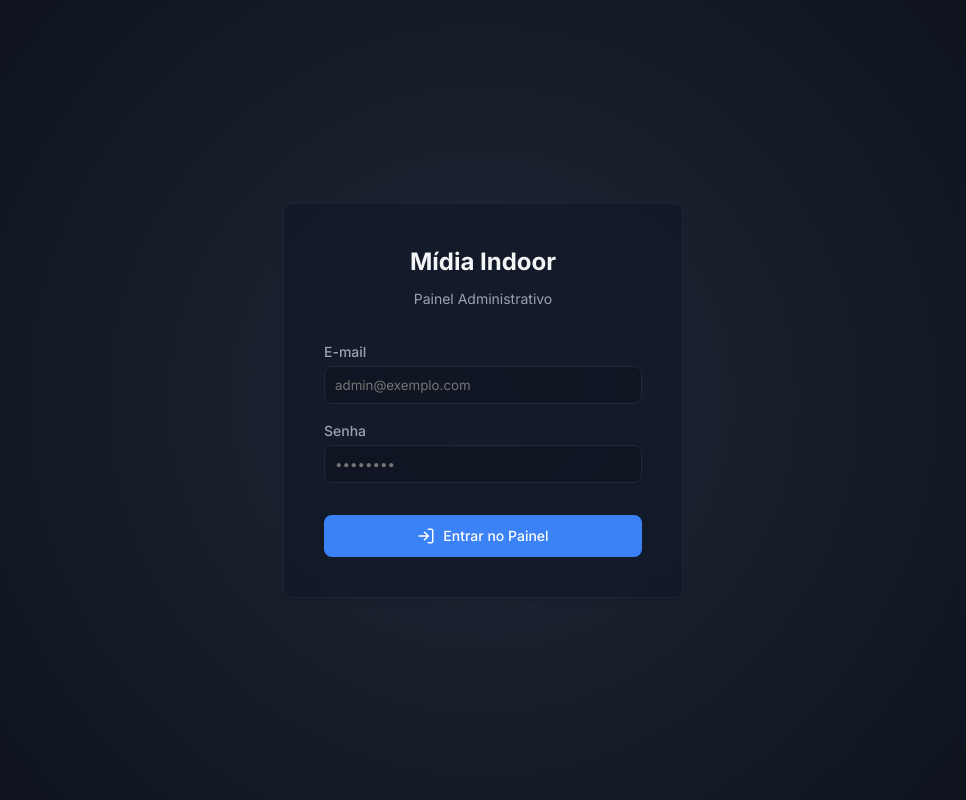
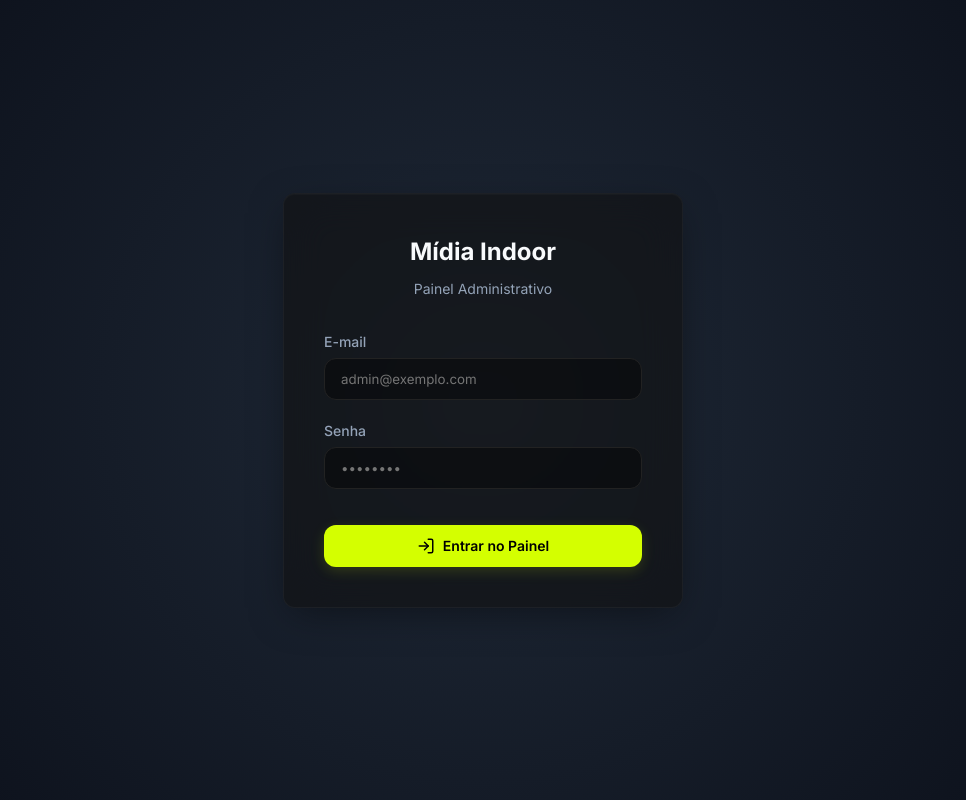
Before and after one commit to andredeve/midia-indoor-admin, a React (Vite) app: page /login in a window 1280 px wide. Shown: the whole page, without its empty margins (157-1123 px from the left). Built offline with nearby package versions, Linux system fonts and the light colour scheme; no server answers.

Commit message:
Redesign: Nova identidade visual GYM PLAY MÍDIA (Dark Mode Neon)

```diff
--- a/src/components/Layout.tsx
+++ b/src/components/Layout.tsx
@@ -9,9 +9,16 @@ export default function Layout() {
     <div className="app-container">
       {/* Sidebar */}
       <aside className="sidebar">
-        <div className="sidebar-header">
-          <MonitorPlay size={24} color="var(--primary-color)" />
-          <span>Mídia Indoor</span>
+        <div className="sidebar-header" style={{ flexDirection: 'column', alignItems: 'flex-start', padding: '2rem 1.5rem', gap: '0.25rem' }}>
+          <div style={{ display: 'flex', alignItems: 'center', gap: '0.5rem' }}>
+            <MonitorPlay size={28} color="var(--primary-color)" />
+            <span style={{ fontSize: '1.5rem', fontWeight: 800, letterSpacing: '1px', textTransform: 'uppercase', color: '#ffffff' }}>
+              GYM <span style={{ color: 'var(--primary-color)' }}>PLAY</span>
+            </span>
+          </div>
+          <span style={{ fontSize: '0.7rem', letterSpacing: '3px', color: 'var(--text-muted)', textTransform: 'uppercase', alignSelf: 'flex-start', marginLeft: '2.5rem' }}>
+            — Mídia —
+          </span>
         </div>
 
         <nav className="sidebar-nav">
--- a/src/index.css
+++ b/src/index.css
@@ -1,18 +1,19 @@
 @import url('https://fonts.googleapis.com/css2?family=Inter:wght@300;400;500;600;700&display=swap');
 
 :root {
-  --bg-color: #0b0f19;
-  --panel-bg: #111827;
-  --panel-border: #1f2937;
-  --primary-color: #3b82f6;
-  --primary-hover: #2563eb;
-  --text-main: #f3f4f6;
-  --text-muted: #9ca3af;
+  --bg-color: #050505;
+  --panel-bg: #111111;
+  --panel-border: #222222;
+  --primary-color: #d4ff00; /* Verde neon vibrante */
+  --primary-hover: #bde600;
+  --primary-glow: rgba(212, 255, 0, 0.15);
+  --text-main: #f8fafc;
+  --text-muted: #94a3b8;
   --danger-color: #ef4444;
   --success-color: #10b981;
   --font-main: 'Inter', sans-serif;
-  --transition-speed: 0.2s;
-  --border-radius: 8px;
+  --transition-speed: 0.3s;
+  --border-radius: 12px;
 }
 
 * {
@@ -27,6 +28,7 @@ body {
   color: var(--text-main);
   line-height: 1.5;
   -webkit-font-smoothing: antialiased;
+  background-image: radial-gradient(circle at 50% 0%, rgba(212, 255, 0, 0.03) 0%, transparent 50%);
 }
 
 a {
@@ -40,12 +42,17 @@ ul {
 
 /* Glassmorphism effects for inputs and cards */
 .glass-panel {
-  background: rgba(17, 24, 39, 0.7);
-  backdrop-filter: blur(12px);
-  -webkit-backdrop-filter: blur(12px);
-  border: 1px solid rgba(255, 255, 255, 0.05);
+  background: rgba(17, 17, 17, 0.6);
+  backdrop-filter: blur(20px);
+  -webkit-backdrop-filter: blur(20px);
+  border: 1px solid rgba(255, 255, 255, 0.04);
   border-radius: var(--border-radius);
-  box-shadow: 0 4px 6px -1px rgba(0, 0, 0, 0.1), 0 2px 4px -1px rgba(0, 0, 0, 0.06);
+  box-shadow: 0 10px 40px -10px rgba(0, 0, 0, 0.5), inset 0 1px 0 0 rgba(255, 255, 255, 0.02);
+  transition: all var(--transition-speed) ease;
+}
+
+.glass-panel:hover {
+  border-color: rgba(212, 255, 0, 0.15);
 }
 
 /* Buttons */
@@ -54,35 +61,39 @@ ul {
   align-items: center;
   justify-content: center;
   gap: 0.5rem;
-  padding: 0.5rem 1rem;
+  padding: 0.625rem 1.25rem;
   border-radius: var(--border-radius);
-  font-weight: 500;
+  font-weight: 600;
   font-family: var(--font-main);
   font-size: 0.875rem;
   cursor: pointer;
-  transition: all var(--transition-speed) ease;
+  transition: all var(--transition-speed) cubic-bezier(0.4, 0, 0.2, 1);
   border: none;
   outline: none;
 }
 
 .btn-primary {
   background-color: var(--primary-color);
-  color: white;
+  color: #000000;
+  box-shadow: 0 4px 14px 0 var(--primary-glow);
 }
 
 .btn-primary:hover {
   background-color: var(--primary-hover);
-  transform: translateY(-1px);
+  transform: translateY(-2px);
+  box-shadow: 0 6px 20px 0 rgba(212, 255, 0, 0.3);
 }
 
 .btn-danger {
   background-color: var(--danger-color);
   color: white;
+  box-shadow: 0 4px 14px 0 rgba(239, 68, 68, 0.15);
 }
 
 .btn-danger:hover {
   background-color: #dc2626;
-  transform: translateY(-1px);
+  transform: translateY(-2px);
+  box-shadow: 0 6px 20px 0 rgba(239, 68, 68, 0.3);
 }
 
 .btn-outline {
@@ -92,7 +103,7 @@ ul {
 }
 
 .btn-outline:hover {
-  background-color: rgba(255, 255, 255, 0.05);
+  background-color: rgba(255, 255, 255, 0.03);
   border-color: var(--text-muted);
 }
 
@@ -100,8 +111,8 @@ ul {
 .input-group {
   display: flex;
   flex-direction: column;
-  gap: 0.25rem;
-  margin-bottom: 1rem;
+  gap: 0.375rem;
+  margin-bottom: 1.25rem;
 }
 
 .input-label {
@@ -112,19 +123,20 @@ ul {
 
 .input-field {
   width: 100%;
-  padding: 0.625rem;
-  background-color: rgba(0, 0, 0, 0.2);
+  padding: 0.75rem 1rem;
+  background-color: rgba(0, 0, 0, 0.4);
   border: 1px solid var(--panel-border);
   border-radius: var(--border-radius);
   color: var(--text-main);
   font-family: var(--font-main);
-  transition: border-color var(--transition-speed);
+  transition: all var(--transition-speed);
 }
 
 .input-field:focus {
   outline: none;
   border-color: var(--primary-color);
-  box-shadow: 0 0 0 2px rgba(59, 130, 246, 0.2);
+  box-shadow: 0 0 0 3px var(--primary-glow);
+  background-color: rgba(0, 0, 0, 0.6);
 }
 
 /* Layout utilities */
--- a/src/pages/Dashboard.tsx
+++ b/src/pages/Dashboard.tsx
@@ -59,7 +59,7 @@ export default function Dashboard() {
         {/* Total de TVs */}
         <div className="glass-panel" style={{ padding: '1.5rem' }}>
           <div style={{ display: 'flex', alignItems: 'center', gap: '1rem' }}>
-            <div style={{ padding: '0.75rem', backgroundColor: 'rgba(59, 130, 246, 0.1)', color: 'var(--primary-color)', borderRadius: '8px' }}>
+            <div style={{ padding: '0.75rem', backgroundColor: 'var(--primary-glow)', color: 'var(--primary-color)', borderRadius: '12px' }}>
               <MonitorPlay size={24} />
             </div>
             <div>
@@ -72,7 +72,7 @@ export default function Dashboard() {
         {/* TVs Online Agora */}
         <div className="glass-panel" style={{ padding: '1.5rem' }}>
           <div style={{ display: 'flex', alignItems: 'center', gap: '1rem' }}>
-            <div style={{ padding: '0.75rem', backgroundColor: 'rgba(16, 185, 129, 0.1)', color: 'var(--success-color)', borderRadius: '8px' }}>
+            <div style={{ padding: '0.75rem', backgroundColor: 'var(--primary-glow)', color: 'var(--primary-color)', borderRadius: '12px' }}>
               <Clock size={24} />
             </div>
             <div>
@@ -85,7 +85,7 @@ export default function Dashboard() {
         {/* Total de Exibições */}
         <div className="glass-panel" style={{ padding: '1.5rem' }}>
           <div style={{ display: 'flex', alignItems: 'center', gap: '1rem' }}>
-            <div style={{ padding: '0.75rem', backgroundColor: 'rgba(167, 139, 250, 0.1)', color: '#a78bfa', borderRadius: '8px' }}>
+            <div style={{ padding: '0.75rem', backgroundColor: 'rgba(255, 255, 255, 0.05)', color: 'var(--text-main)', borderRadius: '12px' }}>
               <Play size={24} />
             </div>
             <div>
@@ -106,7 +106,7 @@ export default function Dashboard() {
 
           <table style={{ width: '100%', borderCollapse: 'collapse' }}>
             <thead>
-              <tr style={{ textAlign: 'left', borderBottom: '1px solid var(--border-color)' }}>
+              <tr style={{ textAlign: 'left', borderBottom: '1px solid var(--panel-border)' }}>
                 <th style={{ padding: '1rem 0', color: 'var(--text-muted)', fontWeight: 500 }}>Mídia</th>
                 <th style={{ padding: '1rem 0', color: 'var(--text-muted)', fontWeight: 500 }}>Exibições</th>
                 <th style={{ padding: '1rem 0', color: 'var(--text-muted)', fontWeight: 500 }}>Última vez</th>
@@ -114,10 +114,10 @@ export default function Dashboard() {
             </thead>
             <tbody>
               {topMedia.map((item, index) => (
-                <tr key={index} style={{ borderBottom: '1px solid rgba(255,255,255,0.05)' }}>
+                <tr key={index} style={{ borderBottom: '1px solid rgba(255,255,255,0.03)' }}>
                   <td style={{ padding: '1rem 0', fontWeight: 500 }}>{item.media?.name || 'Mídia Removida'}</td>
                   <td style={{ padding: '1rem 0' }}>
-                    <span style={{ backgroundColor: 'rgba(167, 139, 250, 0.1)', color: '#a78bfa', padding: '0.25rem 0.75rem', borderRadius: '20px', fontSize: '0.875rem' }}>
+                    <span style={{ backgroundColor: 'var(--primary-glow)', color: 'var(--primary-color)', padding: '0.35rem 0.85rem', borderRadius: '20px', fontSize: '0.875rem', fontWeight: 600 }}>
                       {item.total_plays}
                     </span>
                   </td>
```
